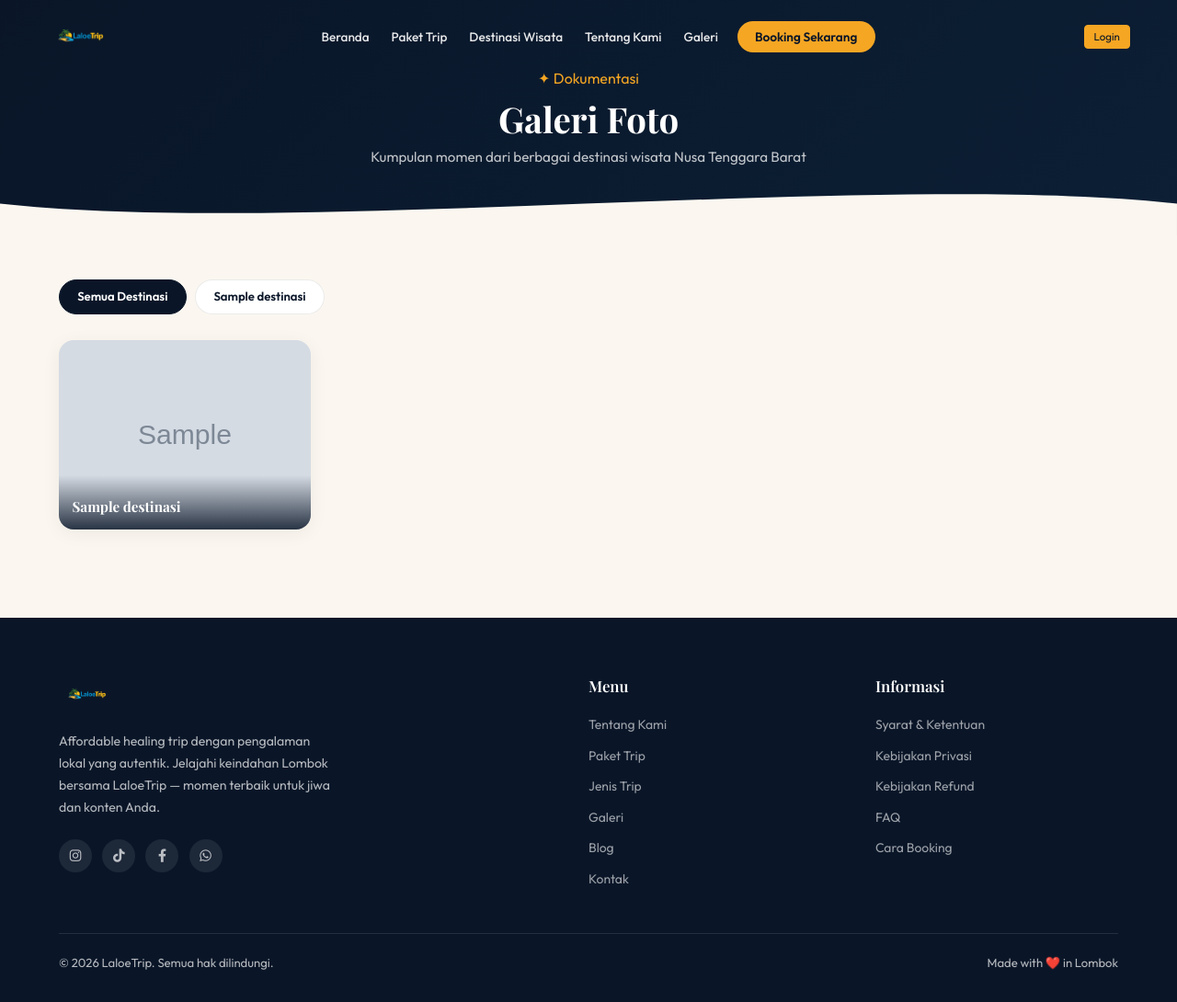
After one commit to Gemboo-coder/tes_laloetrip, a Laravel app: page /galeri in a window 1280 px wide. The commit adds this page. Shown: the whole page at 92% size. Run offline with Laravel 12, Linux system fonts and the light colour scheme; tables that the repository leaves empty hold one stand-in row (values such as "Sample post"); grey boxes marked "Sample" are stand-in pictures.

Commit message:
sisa polesan tipis...no ide untuk galeriny

```diff
--- a/app/Filament/Resources/DestinasiGaleris/Schemas/DestinasiGalerisForm.php
+++ b/app/Filament/Resources/DestinasiGaleris/Schemas/DestinasiGalerisForm.php
@@ -22,7 +22,10 @@ class DestinasiGalerisForm
                     ->required(),
                 FileUpload::make('gambar')
                     ->image()
+                    ->disk('public')
                     ->directory('destinasi_galeri')
+                    ->multiple()
+                    ->reorderable()
                     ->required(),
             ]);
     }
--- a/app/Http/Controllers/GaleriController.php
+++ b/app/Http/Controllers/GaleriController.php
@@ -2,14 +2,23 @@
 
 namespace App\Http\Controllers;
 
-use App\Models\Galeri;
+use App\Models\Destinasi;
+use App\Models\Destinasi_Galeris;
+use Illuminate\Http\Request;
 
 class GaleriController extends Controller
 {
-    public function index()
+    public function index(Request $request)
     {
-        $galeris = Galeri::latest()->get();
+        $destinasiId = $request->query('destinasi');
 
-        return view('galeri.index', compact('galeris'));
+        $galeris = Destinasi_Galeris::with('destinasi')
+            ->when($destinasiId, fn($q) => $q->where('destinasi_id', $destinasiId))
+            ->latest()
+            ->get();
+
+        $destinasiList = Destinasi::has('galeri')->orderBy('nama_destinasi')->get();
+
+        return view('galeri.index', compact('galeris', 'destinasiList', 'destinasiId'));
     }
 }
--- a/app/Models/Destinasi.php
+++ b/app/Models/Destinasi.php
@@ -25,6 +25,6 @@ class Destinasi extends Model
 
     public function galeri()
     {
-        return $this->belongsToMany(Destinasi_Galeris::class, 'destinasi__galeris');
+        return $this->hasMany(Destinasi_Galeris::class, 'destinasi_id');
     }
 }
--- /dev/null
+++ b/resources/views/Galeri/index.blade.php
@@ -0,0 +1,204 @@
+@extends('layouts.layout')
+
+@section('title', 'Galeri — LaloeTrip')
+
+@section('content')
+
+{{-- HERO --}}
+<section class="galeri-hero">
+    <div class="galeri-hero-bg"></div>
+    <div class="galeri-hero-dimmer"></div>
+    <div class="galeri-hero-content">
+        <span class="hero-badge" style="border-color:var(--gold); color:var(--gold);">✦ Dokumentasi</span>
+        <h1 class="galeri-hero-title">Galeri Foto</h1>
+        <p class="galeri-hero-sub">Kumpulan momen dari berbagai destinasi wisata Nusa Tenggara Barat</p>
+    </div>
+    <div class="galeri-hero-wave">
+        <svg viewBox="0 0 1440 80" fill="none" xmlns="http://www.w3.org/2000/svg">
+            <path d="M0,40 C360,80 1080,0 1440,40 L1440,80 L0,80 Z" fill="var(--cream)"/>
+        </svg>
+    </div>
+</section>
+
+{{-- MAIN --}}
+<section style="background:var(--cream); padding:1rem 5% 6rem;">
+
+    {{-- FILTER DESTINASI --}}
+    <div class="galeri-filter">
+        <a href="{{ route('galeri.index') }}" class="galeri-filter-pill {{ !$destinasiId ? 'active' : '' }}">
+            Semua Destinasi
+        </a>
+        @foreach($destinasiList as $item)
+        <a href="{{ route('galeri.index', ['destinasi' => $item->id]) }}"
+           class="galeri-filter-pill {{ (string) $destinasiId === (string) $item->id ? 'active' : '' }}">
+            {{ $item->nama_destinasi }}
+        </a>
+        @endforeach
+    </div>
+
+    {{-- GRID GALERI --}}
+    @if($galeris->isNotEmpty())
+    <div class="galeri-grid">
+        @foreach($galeris as $foto)
+        <div class="galeri-card" data-bs-toggle="modal" data-bs-target="#galeriModal{{ $foto->id }}">
+            <img src="{{ asset('storage/' . $foto->gambar) }}" alt="{{ $foto->destinasi->nama_destinasi ?? '' }}" class="galeri-card-img">
+            <div class="galeri-card-overlay">
+                <span class="galeri-card-label">{{ $foto->destinasi->nama_destinasi ?? '' }}</span>
+            </div>
+        </div>
+
+        <div class="modal fade" id="galeriModal{{ $foto->id }}" tabindex="-1">
+            <div class="modal-dialog modal-dialog-centered modal-lg">
+                <div class="modal-content" style="background:transparent; border:none;">
+                    <button type="button" class="btn-close btn-close-white" data-bs-dismiss="modal" style="position:absolute; top:-2.2rem; right:0;"></button>
+                    <img src="{{ asset('storage/' . $foto->gambar) }}" class="img-fluid rounded" alt="{{ $foto->destinasi->nama_destinasi ?? '' }}">
+                    @if($foto->destinasi)
+                    <p style="color:#fff; text-align:center; margin-top:.8rem; font-family:'Playfair Display', serif; font-size:1.1rem;">
+                        {{ $foto->destinasi->nama_destinasi }}
+                    </p>
+                    @endif
+                </div>
+            </div>
+        </div>
+        @endforeach
+    </div>
+    @else
+    <div class="galeri-empty">
+        <p>Belum ada foto galeri untuk ditampilkan.</p>
+    </div>
+    @endif
+
+</section>
+
+@endsection
+
+@push('css')
+<style>
+/* ── HERO ── */
+.galeri-hero {
+    position: relative;
+    height: 32vh;
+    min-height: 240px;
+    overflow: hidden;
+    display: flex;
+    align-items: center;
+    justify-content: center;
+    text-align: center;
+}
+.galeri-hero-bg {
+    position: absolute;
+    inset: 0;
+    background: linear-gradient(135deg, var(--dark), #0D2137);
+}
+.galeri-hero-dimmer {
+    position: absolute;
+    inset: 0;
+    background: rgba(10,22,40,.15);
+    z-index: 1;
+}
+.galeri-hero-content {
+    position: relative;
+    z-index: 5;
+    max-width: 600px;
+    padding: 0 1rem;
+}
+.galeri-hero-title {
+    font-family: 'Playfair Display', serif;
+    font-size: 2.4rem;
+    font-weight: 700;
+    color: #fff;
+    margin: .6rem 0 .5rem;
+}
+.galeri-hero-sub {
+    color: rgba(255,255,255,.75);
+    font-size: .95rem;
+    margin: 0;
+}
+.galeri-hero-wave {
+    position: absolute;
+    bottom: -1px;
+    width: 100%;
+    z-index: 15;
+}
+
+/* ── FILTER ── */
+.galeri-filter {
+    display: flex;
+    flex-wrap: wrap;
+    gap: .6rem;
+    margin: 2rem 0 1.8rem;
+}
+.galeri-filter-pill {
+    display: inline-block;
+    padding: .5rem 1.2rem;
+    border-radius: 50px;
+    font-size: .82rem;
+    font-weight: 600;
+    color: var(--dark);
+    background: #fff;
+    border: 1.5px solid rgba(0,0,0,.08);
+    text-decoration: none;
+    transition: all .25s;
+}
+.galeri-filter-pill:hover {
+    border-color: var(--gold);
+    color: var(--dark);
+}
+.galeri-filter-pill.active {
+    background: var(--dark);
+    color: #fff;
+    border-color: var(--dark);
+}
+
+/* ── GRID ── */
+.galeri-grid {
+    display: grid;
+    grid-template-columns: repeat(auto-fill, minmax(240px, 1fr));
+    gap: 1.2rem;
+}
+.galeri-card {
+    position: relative;
+    border-radius: 16px;
+    overflow: hidden;
+    cursor: pointer;
+    aspect-ratio: 4/3;
+    box-shadow: 0 4px 20px rgba(0,0,0,.06);
+}
+.galeri-card-img {
+    width: 100%; height: 100%;
+    object-fit: cover;
+    display: block;
+    transition: transform .4s;
+}
+.galeri-card:hover .galeri-card-img {
+    transform: scale(1.08);
+}
+.galeri-card-overlay {
+    position: absolute;
+    bottom: 0; left: 0; right: 0;
+    padding: 1.4rem .9rem .8rem;
+    background: linear-gradient(to top, rgba(10,22,40,.85), transparent);
+}
+.galeri-card-label {
+    color: #fff;
+    font-family: 'Playfair Display', serif;
+    font-size: .95rem;
+    font-weight: 700;
+}
+
+/* ── EMPTY STATE ── */
+.galeri-empty {
+    text-align: center;
+    padding: 4rem 1rem;
+    color: #9aacbc;
+    font-size: .95rem;
+}
+
+/* ── RESPONSIVE ── */
+@media (max-width: 640px) {
+    .galeri-hero { height: 26vh; min-height: 200px; }
+    .galeri-hero-title { font-size: 1.7rem; }
+    .galeri-grid { grid-template-columns: repeat(2, 1fr); gap: .8rem; }
+}
+</style>
+@endpush
--- a/resources/views/layouts/layout.blade.php
+++ b/resources/views/layouts/layout.blade.php
@@ -71,7 +71,13 @@
         .navbar-brand {
             margin: 0; padding: 0; line-height: 1; flex-shrink: 0;
         }
-        .navbar-brand img { height: 32px; width: auto; display: block; }
+        .navbar-brand img {
+            height: 48px;
+            width: auto;
+            display: block;
+            transition: height .4s;
+        }
+        .navbar-custom.scrolled .navbar-brand img { height: 40px; }
 
         /* Desktop nav */
         .navbar-menu {
@@ -401,7 +407,7 @@
             <li><a class="nav-link" href="{{ route('paket.paket') }}">Paket Trip</a></li>
             <li><a class="nav-link" href="{{ route('destinasi.index') }}">Destinasi Wisata</a></li>
             <li><a class="nav-link" href="{{ route('about') }}">Tentang Kami</a></li>
-            <li><a class="nav-link" href="#">Galeri</a></li>
+            <li><a class="nav-link" href="{{ route('galeri.index') }}">Galeri</a></li>
             <li>
                 <a href="https://wa.me/6285713717336" target="_blank" class="btn-booking">
                     Booking Sekarang
@@ -439,7 +445,7 @@
     <a class="m-link" href="{{ route('paket.paket') }}">Paket Trip</a>
     <a class="m-link" href="{{ route('destinasi.index') }}">Destinasi Wisata</a>
     <a class="m-link" href="{{ route('about') }}">Tentang Kami</a>
-    <a class="m-link" href="#">Galeri</a>
+    <a class="m-link" href="{{ route('galeri.index') }}">Galeri</a>
 
     <a href="https://wa.me/6285713717336" target="_blank" class="btn-booking">
         Booking Sekarang
--- a/routes/web.php
+++ b/routes/web.php
@@ -23,8 +23,7 @@ Route::get('/destinasi', [DestinasiController::class, 'index'])
 Route::get('/destinasi/{slug}', [DestinasiController::class, 'show'])
     ->name('destinasi.show');
 
-Route::get('/galeri', [GaleriController::class, 'index'])
-    ->name('galeri.index');
+    Route::get('/galeri', [GaleriController::class, 'index'])->name('galeri.index');
 
 Route::get('/review', [ReviewController::class, 'index'])
     ->name('review.index');
@@ -52,6 +51,7 @@ Route::middleware('auth')->group(function () {
 
     Route::delete('/profile', [ProfileController::class, 'destroy'])
         ->name('profile.destroy');
+
 });
 
 require __DIR__.'/auth.php';
```
Also changed, not shown: app/Filament/Resources/DestinasiGaleris/Pages/CreateDestinasiGaleris.php (+20 -0 lines), resources/views/Destinasi/show.blade.php (+111 -0 lines).
